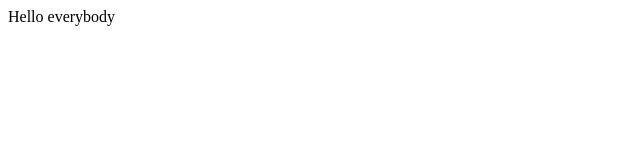
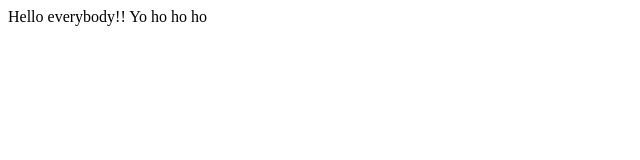
Before and after one commit to iavman/iavman.github.io, a plain HTML site: page index.html in a window 1280 px wide. Shown: the full height of the page, 0-640 px from the left. Drawn offline with Linux system fonts and the light colour scheme.

Commit message:
test commit

```diff
--- a/index.html
+++ b/index.html
@@ -3,7 +3,7 @@
 <head>
 <title>Wanderer | Home</title>
 <body>
-Hello everybody
+Hello everybody!! Yo ho ho ho
 </body>
 <!-- //Body -->
 </html>
```
